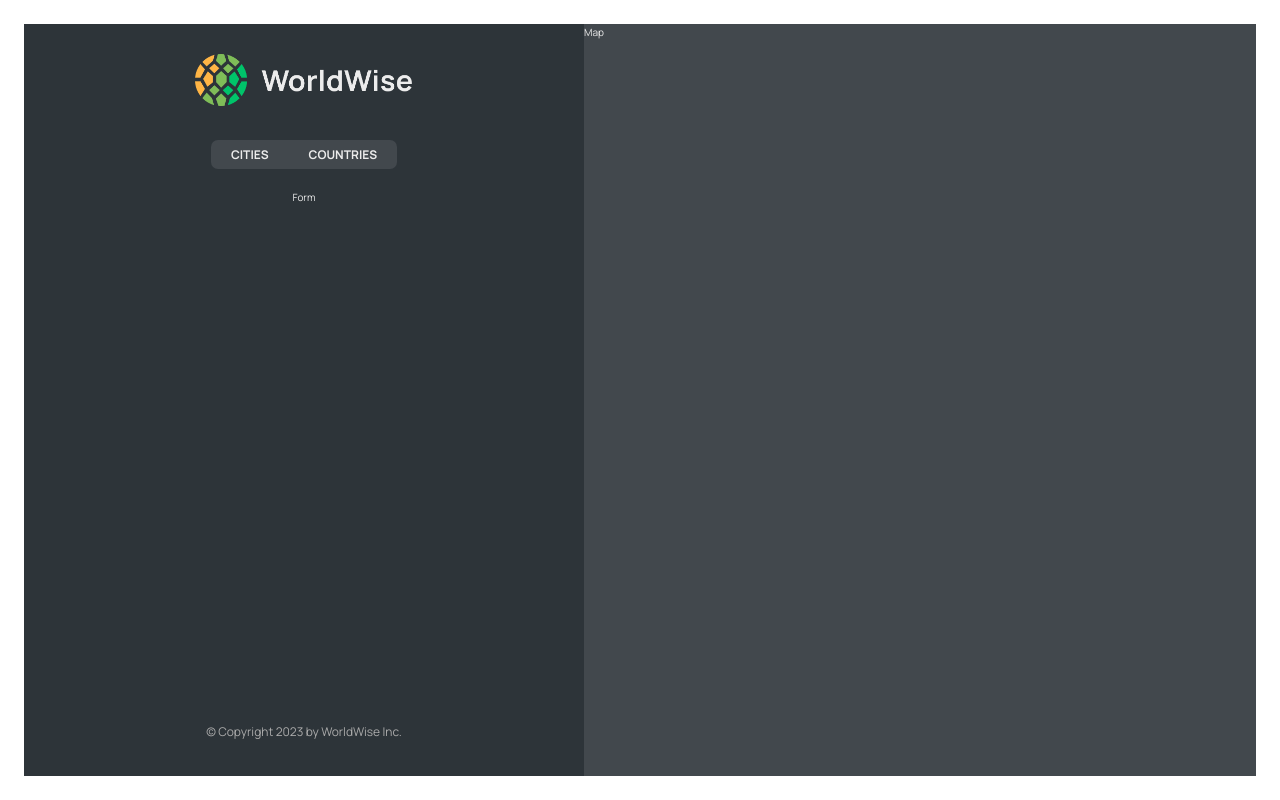
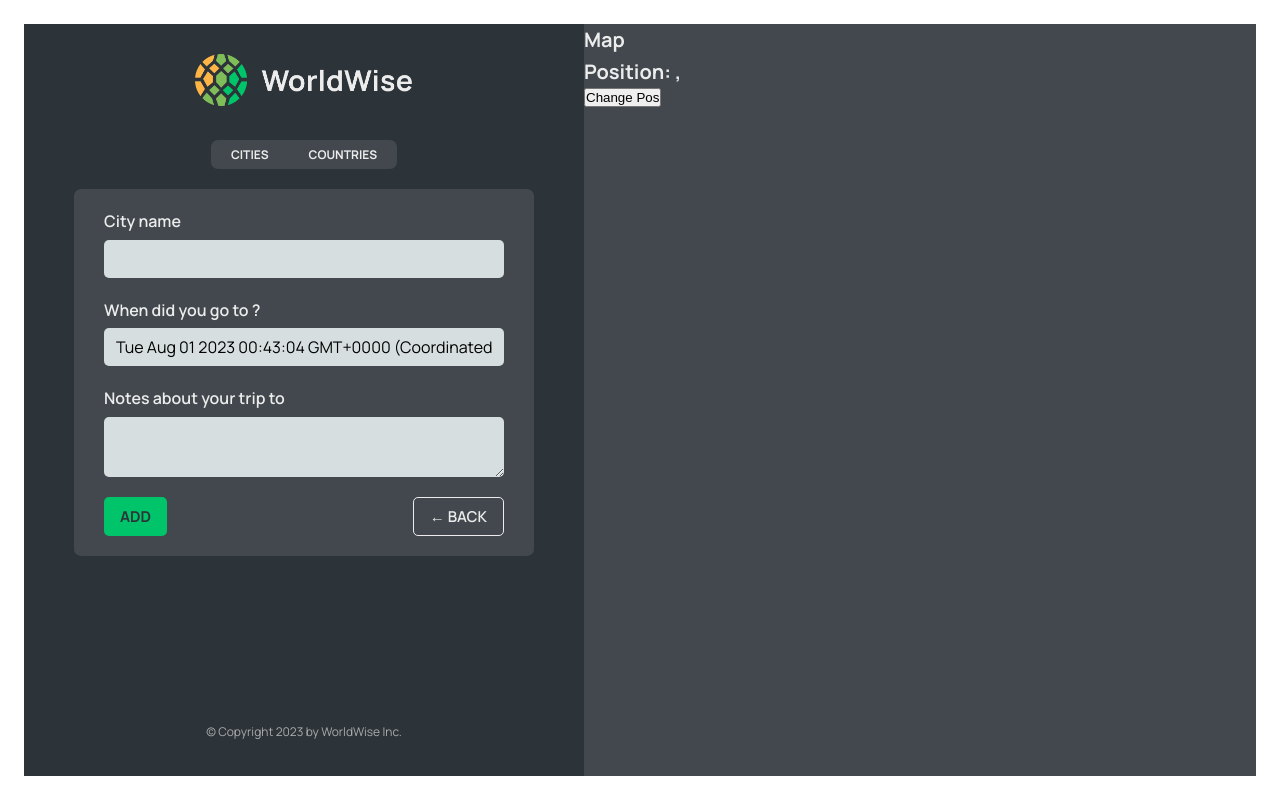
Before and after one commit to apykwan/worldwise, a React (Vite) app: page /app/form in a window 1280 px wide. Built offline with nearby package versions, Linux system fonts and the light colour scheme; data requests are answered from the project's data file.

Commit message:
adding citiesContext

```diff
--- a/src/App.tsx
+++ b/src/App.tsx
@@ -1,5 +1,4 @@
-import { useState, useEffect } from 'react';
-import { BrowserRouter, Routes, Route } from 'react-router-dom';
+import { BrowserRouter, Routes, Route, Navigate } from 'react-router-dom';
 
 import HomePage from './pages/HomePage';
 import Product from './pages/Product';
@@ -10,31 +9,12 @@ import Login from './pages/Login';
 import CityList from './components/CityList';
 import CountryList from './components/CountryList';
 import City from './components/City';
-import { City as CityType } from './types/city';
-
-const BASE_URL = 'http://localhost:8000';
+import Form from './components/Form';
+import { CitiesProvider } from './contexts/CitiesContext';
 
 function App() {
-  const [cities, setCities] = useState<[CityType] | []>([]);
-  const [isLoading, setIsLoading] = useState<boolean>(false);
-
-  useEffect(function() {
-    async function fetchCities(): Promise<void> {
-      try {
-        setIsLoading(true);
-        const res = await fetch(`${BASE_URL}/cities`);
-        const data = await res.json();
-        setCities(data);
-      } catch {
-        alert("There was an error loading data...");
-      } finally {
-        setIsLoading(false);
-      }
-    }
-    fetchCities();
-  }, [])
-
   return (
+    <CitiesProvider>
       <BrowserRouter>
         <Routes>
           <Route index element={<HomePage />} />
@@ -42,16 +22,17 @@ function App() {
           <Route path="pricing" element={<Pricing />} />
           <Route path="login" element={<Login />} />
           <Route path="app" element={<AppLayout />}>
-          <Route index element={<CityList cities={cities} isLoading={isLoading} />} />
-          <Route path="cities" element={<CityList cities={cities} isLoading={isLoading} />} />
+            <Route index element={<Navigate replace to="cities" />} />
+            <Route path="cities" element={<CityList />} />
             <Route path="cities/:id" element={<City />} />
-          <Route path="countries" element={<CountryList cities={cities} isLoading={isLoading} />} />
-          <Route path="form" element={<p>Form</p>} />
+            <Route path="countries" element={<CountryList />} />
+            <Route path="form" element={<Form />} />
           </Route>
           <Route path="*" element={<PageNotFound />} />
         </Routes>
       </BrowserRouter>
-  )
+    </CitiesProvider>
+  );
 }
 
 export default App
--- a/src/components/Button.module.css
+++ b/src/components/Button.module.css
@@ -15,10 +15,18 @@
   color: var(--color-dark--1);
 }
 
+.primary:hover {
+  opacity: 0.8;
+}
+
 .back {
   font-weight: 600;
   background: none;
   border: 1px solid currentColor;
+}
+
+.back:hover {
+  opacity: 0.8;
 }
 
 .position {
@@ -33,3 +41,7 @@
   color: var(--color-dark--1);
   box-shadow: 0 0.4rem 1.2rem rgba(36, 42, 46, 0.16);
 }
+
+.position:hover {
+  opacity: 0.8;
+}
--- /dev/null
+++ b/src/components/Button.tsx
@@ -0,0 +1,23 @@
+import React from 'react';
+
+import { ButtonType } from '../types/button';
+import styles from './Button.module.css';
+
+interface ButtonProps {
+  children: React.ReactNode;
+  onClick: (e: React.FormEvent) => void;
+  type: ButtonType;
+}
+
+function Button({ children, onClick, type }: ButtonProps) {
+  return (
+    <button
+        className={`${styles.btn} ${styles[type]}`}
+        onClick={onClick}
+    >
+        {children}
+    </button>
+  );
+}
+
+export default Button;
--- a/src/components/City.tsx
+++ b/src/components/City.tsx
@@ -1,4 +1,6 @@
 import { useParams } from 'react-router-dom';
+
+import { useSearchParams } from 'react-router-dom';
 import styles from "./City.module.css";
 
 const formatDate = (date: string) =>
@@ -19,10 +21,19 @@ function City() {
   };
 
   const { id } = useParams();
+  const [searchParams, setSearchParams] = useSearchParams();
+
+  const lat = searchParams.get('lat');
+  const lng = searchParams.get('lng');
 
   const { cityName, emoji, date, notes } = currentCity;
 
-  return <h1>{id}</h1>
+  return (
+    <>
+      <h1>{id}</h1>
+      <p>position: {lat}, {lng}</p>
+    </>
+  )
 
   // return (
   //   <div className={styles.city}>
--- a/src/components/CityItem.tsx
+++ b/src/components/CityItem.tsx
@@ -16,10 +16,10 @@ const formatDate = (date: Date): string =>
   }).format(new Date(date));
 
 function CityItem({ city }: CityItemProps) {
-    const { cityName, emoji, date, id }: Partial<City> = city;
+    const { cityName, emoji, date, id, position}: Partial<City> = city;
     return (
       <li>
-        <Link className={styles.cityItem} to={`${id}`}>
+        <Link className={styles.cityItem} to={`${id}?lat=${position.lat}&lng=${position.lng}`}>
           <span className={styles.emoji}>{emoji}</span>
           <h3 className={styles.name}>{cityName}</h3>
           <time className={styles.date}>{formatDate(date)}</time>
--- a/src/components/CityList.tsx
+++ b/src/components/CityList.tsx
@@ -2,14 +2,11 @@ import CityItem from './CityItem';
 import Spinner from './Spinner';
 import Message from './Message';
 import { City } from '../types/city';
+import { useCities } from '../contexts/CitiesContext';
 import styles from './CityList.module.css';
 
-interface CityListProps {
-    cities: City[];
-    isLoading: boolean;
-}
-
-function CityList({ cities, isLoading }: CityListProps) {
+function CityList() {
+    const { cities, isLoading } = useCities();
     if (isLoading) return <Spinner />;
 
     if (!cities.length) return <Message message="Add your first city by clicking on a city on the map" />;
--- a/src/components/CountryList.tsx
+++ b/src/components/CountryList.tsx
@@ -1,16 +1,15 @@
 import CountryItem from './CountryItem';
 import Spinner from './Spinner';
 import Message from './Message';
-import { City } from '../types/city';
 import { Country } from '../types/country';
+import { useCities } from '../contexts/CitiesContext';
 import styles from './CountryList.module.css';
 
-interface CountryListProps {
-    cities: City[];
-    isLoading: boolean;
-}
 
-function CountryList({ cities, isLoading }: CountryListProps) {
+
+function CountryList() {
+  const { cities, isLoading } = useCities();
+
   if (isLoading) return <Spinner />;
 
   if (!cities.length) return <Message message="Add your first city by clicking on a city on the map" />;
@@ -29,7 +28,9 @@ function CountryList({ cities, isLoading }: CountryListProps) {
 
   return (
     <ul className={styles.countryList}>
-            {countries.map((country: Country) => <CountryItem key={country.country} country={country} />)}
+      {countries.map((country: Country) =>
+        <CountryItem key={country.country} country={country} />
+      )}
     </ul>
   );
 }
--- a/src/components/Form.tsx
+++ b/src/components/Form.tsx
@@ -1,22 +1,27 @@
 // "https://api.bigdatacloud.net/data/reverse-geocode-client?latitude=0&longitude=0"
 
 import { useState } from "react";
+import { useNavigate } from 'react-router-dom';
 
+import Button from './Button';
+import { ButtonType } from '../types/button';
 import styles from "./Form.module.css";
 
-export function convertToEmoji(countryCode) {
+export function convertToEmoji(countryCode: string) {
   const codePoints = countryCode
     .toUpperCase()
     .split("")
-    .map((char) => 127397 + char.charCodeAt());
+    .map((char: string) => 127397 + char.charCodeAt());
   return String.fromCodePoint(...codePoints);
 }
 
 function Form() {
-  const [cityName, setCityName] = useState("");
-  const [country, setCountry] = useState("");
-  const [date, setDate] = useState(new Date());
-  const [notes, setNotes] = useState("");
+  const navigate = useNavigate();
+
+  const [cityName, setCityName] = useState<string>("");
+  const [country, setCountry] = useState<string>("");
+  const [date, setDate] = useState<Date>(new Date());
+  const [notes, setNotes] = useState<string>("");
 
   return (
     <form className={styles.form}>
@@ -49,8 +54,16 @@ function Form() {
       </div>
 
       <div className={styles.buttons}>
-        <button>Add</button>
-        <button>&larr; Back</button>
+        <Button type={ButtonType.PRIMARY} onClick={() => {}}>Add</Button>
+        <Button
+          type={ButtonType.BACK}
+          onClick={(e: React.FormEvent) => {
+            e.preventDefault();
+            navigate(-1);
+          }}
+        >
+          &larr; Back
+        </Button>
       </div>
     </form>
   );
--- a/src/components/Map.tsx
+++ b/src/components/Map.tsx
@@ -1,11 +1,21 @@
+import { useSearchParams, useNavigate } from 'react-router-dom';
+
 import styles from './Map.module.css';
 
 function Map () {
-    return (
-        <div className={styles.mapContainer}>
-            Map
-        </div>
-    );
+  const navigate = useNavigate();
+  const [searchParams, setSearchParams] = useSearchParams();
+
+  const lat = searchParams.get('lat');
+  const lng = searchParams.get('lng');
+
+  return (
+      <div className={styles.mapContainer} onClick={() => navigate('form')}>
+          <h1>Map</h1>
+          <h1>Position: {lat}, {lng}</h1>
+          <button onClick={() => setSearchParams({ lat: 23, lng: 50 })}>Change Pos</button>
+      </div>
+  );
 }
 
 export default Map;
--- /dev/null
+++ b/src/contexts/CitiesContext.tsx
@@ -0,0 +1,51 @@
+import React, { createContext, useContext, useEffect, useState } from 'react';
+
+import { City } from '../types/city';
+
+const BASE_URL = 'http://localhost:8000';
+
+interface CitiesProviderProps {
+    children: React.ReactNode
+}
+
+type CitiesContextType = {
+    cities: City[];
+    isLoading: boolean;
+}
+
+const CitiesContext = createContext({} as CitiesContextType);
+
+export function useCities() {
+    const context = useContext(CitiesContext);
+
+    if (context === undefined) throw new Error('CitiesContext was used outside of the CitiesProvider');
+
+    return context;
+}
+
+export function CitiesProvider({ children }: CitiesProviderProps) {
+    const [cities, setCities] = useState<City[]>([]);
+  const [isLoading, setIsLoading] = useState<boolean>(false);
+
+  useEffect(function() {
+    async function fetchCities(): Promise<void> {
+      try {
+        setIsLoading(true);
+        const res = await fetch(`${BASE_URL}/cities`);
+        const data = await res.json();
+        setCities(data);
+      } catch {
+        alert("There was an error loading data...");
+      } finally {
+        setIsLoading(false);
+      }
+    }
+    fetchCities();
+  }, []);
+
+  return (
+    <CitiesContext.Provider value={{ cities, isLoading }}>
+        {children}
+    </CitiesContext.Provider>
+  )
+}
--- a/src/pages/Homepage.tsx
+++ b/src/pages/Homepage.tsx
@@ -1,4 +1,4 @@
-// import { Link } from 'react-router-dom';
+import { Link } from 'react-router-dom';
 
 import PageNav from '../components/PageNav';
 import styles from "./Homepage.module.css";
@@ -18,6 +18,9 @@ export default function Homepage() {
           of. Never forget your wonderful experiences, and show your friends how
           you have wandered the world.
         </h2>
+        <Link to="/app" className="cta">
+          Start tracking now
+        </Link>
       </section>
     </main>
   );
--- /dev/null
+++ b/src/types/button.ts
@@ -0,0 +1,5 @@
+export enum ButtonType {
+    PRIMARY = "primary",
+    BACK = "back",
+    POSITION = "position"
+}
```
Lines whose indentation alone changed are shown as unchanged.
